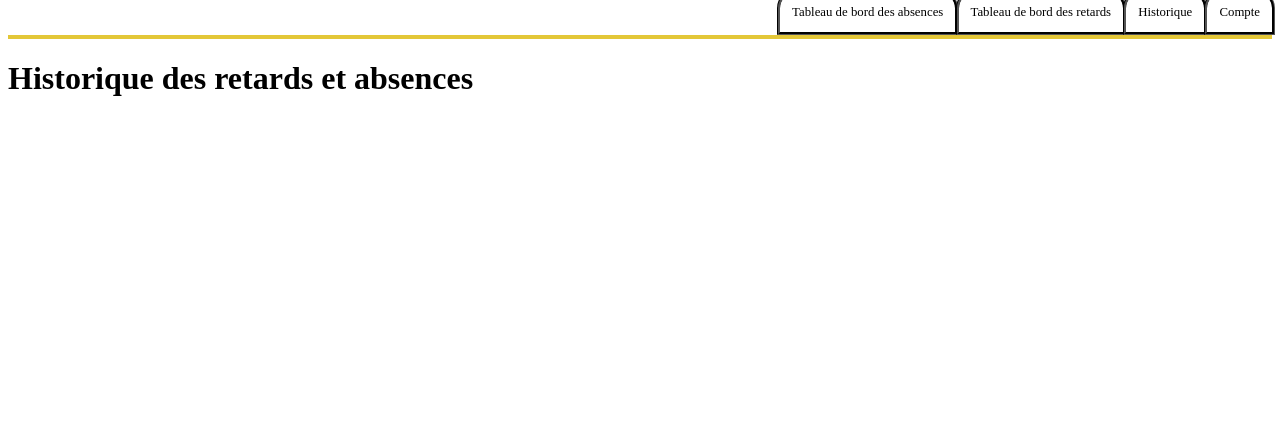
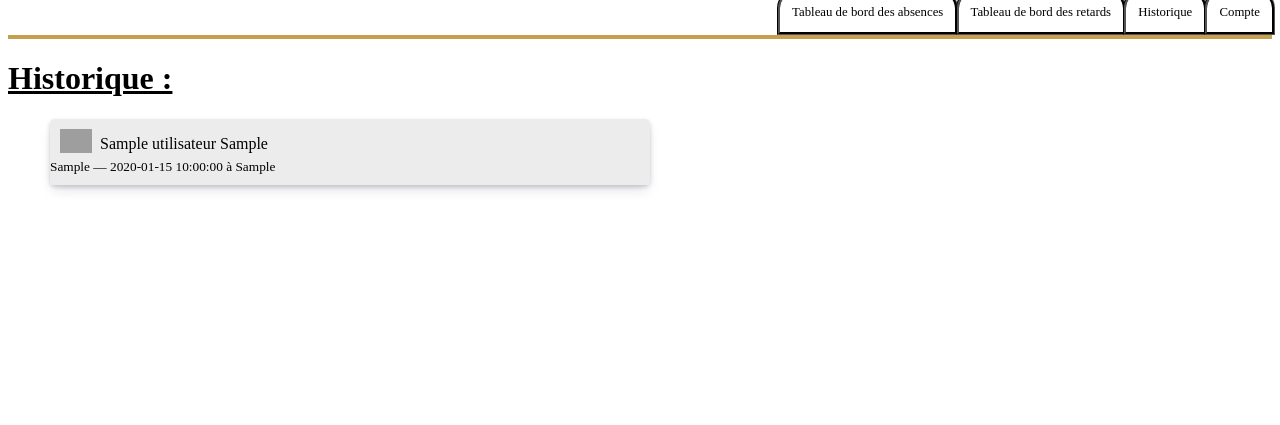
Before and after one commit to crysis421/Systeme-de-Gestion-des-Absences-pour-le-BUT-informatique, a PHP site: page /HistoriqueResp.php in a window 1280 px wide. Shown: the part 332-757 px from the top of the page. Run offline with PHP 8.4, Linux system fonts and the light colour scheme; tables that the repository leaves empty or names only in its code hold one stand-in row (values such as "Sample post"); some libraries are stand-ins or nearby versions; grey boxes are pictures that could not be loaded.

Commit message:
Suite BDD Historique

```diff
--- a/Code/Model/AbsenceModel.php
+++ b/Code/Model/AbsenceModel.php
@@ -107,8 +107,7 @@ class AbsenceModel
         SELECT
             j.idJustificatif,
             j.dateSoumission,
-            j.idMotif,
-            j.commentaire AS commentaire_justificatif,
+            j.commentaire_absence AS commentaire_justificatif,
             j.verrouille,
             u.idUtilisateur,
             u.nom AS nom_etudiant,
@@ -117,25 +116,26 @@ class AbsenceModel
             a.statut AS statut_absence,
             s.date AS date_seance,
             s.heureDebut,
-            s.typeSeance,
+            s.typeseance AS typeSeance,
             c.matiere,
             t.idTraitement,
             t.attente,
             t.reponse,
-            t.commentaire AS commentaire_traitement
-        FROM Justificatif j
-        JOIN Absence a ON j.idAbsence = a.idAbsence
-        JOIN Utilisateur u ON a.idUtilisateur = u.idUtilisateur
-        JOIN Seance s ON a.idSeance = s.idSeance
-        JOIN Cours c ON s.idCours = c.idCours
-        LEFT JOIN TraitementJustificatif t ON j.idJustificatif = t.idJustificatif
-        WHERE t.attente = FALSE OR t.reponse = 'refus' OR t.reponse = 'accepte'
+            t.commentaire_validation AS commentaire_traitement
+        FROM justificatif j
+        JOIN absenceetjustificatif aj ON j.idJustificatif = aj.idJustificatif
+        JOIN absence a ON aj.idAbsence = a.idAbsence
+        JOIN utilisateur u ON a.idEtudiant = u.idUtilisateur
+        JOIN seance s ON a.idSeance = s.idSeance
+        JOIN cours c ON s.idCours = c.idCours
+            LEFT JOIN justificatifettraitementjustificatif jt ON j.idJustificatif = jt.idJustificatif
+            LEFT JOIN traitementjustificatif t ON jt.idTraitement = t.idTraitement
+            WHERE t.attente = FALSE
         ORDER BY j.dateSoumission DESC
     ";
         $stmt = $this->conn->prepare($sql);
         $stmt->execute();
-        return $stmt->fetchAll();
-
+        return $stmt->fetchAll(PDO::FETCH_ASSOC);
     }
 
     public function delete($idAbsence)
--- a/Code/Vue/HistoriqueResp.php
+++ b/Code/Vue/HistoriqueResp.php
@@ -1,27 +1,139 @@
 <?php
+
+
 require_once "../Model/AbsenceModel.php";
+
 $model = new AbsenceModel();
-$justificatifs = $model->getJustificatifsAttente();
+$justificatifs = $model->getJustificatifsHistorique();
+
+//$titre = "";
+//$description = "";
+
+
+//if ($_SERVER["REQUEST_METHOD"] === "POST") {
+//    $choix = $_POST['toggle'] ?? null;
+
+//    $motif = $_POST['motifs'] ?? null;
+
+//    $refus = $_POST['motif_refus'] ?? null;
+//    $demande = $_POST['motif_demande'] ?? null;
+
+//    if($choix == "accepte"){
+//        $titre = "Accepté !";
+//        $description = $motif;
+//    }
+
+//    if ($choix == "refuse"){
+//        $titre = "Refusé !";
+//        $description = $refus;
+//        if(strlen($demande) > 10) {
+//            $description = substr($description,0,10) . "...";
+//        }
+//    }
+
+//    if ($choix == "demande"){
+//        $titre = "Demandé !";
+//        $description = $demande;
+//        if(strlen($demande) > 10) {
+//            $description = substr($description,0,10) . "...";
+//        }
+//    }
+//}
+
+
+
 ?>
 
+
+
 <!DOCTYPE html>
-<html lang="en">
+<html lang="fr">
 <head>
     <meta charset="UTF-8">
-    <link rel="stylesheet" href="../CSS/styleMenuHorizontal.css" />
-    <title>Gestionnaire d'absence</title>
+    <link rel="stylesheet" href="jolan/assemblage/Main.css">
+    <title>Historique</title>
 </head>
 <body>
 
 <a href="https://ent.uphf.fr/uPortal/f/Accueil/normal/render.uP"><img src="https://ent.uphf.fr/uphf/images/ent-logo.svg" alt="Logo de l'IUT"></a>
 
+<!-- TabBar ici ! -->
 <ul>
-    <a href="tableauDeBordRespAbsences.php"><li>Tableau de bord des absences</li></a>
-    <a href="tableauDeBordRespRetards.php"><li>Tableau de bord des retards</li></a>
-    <a href="HistoriqueResp.html"><li>Historique</li></a>
-    <a href="CompteResp.html"><li>Compte</li></a>
+    <a class="pages" href="tableauDeBordRespAbsences.php"><li>Tableau de bord des absences</li></a>
+    <a class="pages" href="tableauDeBordRespRetards.php"><li>Tableau de bord des retards</li></a>
+    <a class="pages" href="HistoriqueResp.php"><li>Historique</li></a>
+    <a class="pages" href="CompteResp.html"><li>Compte</li></a>
 </ul>
 
-<h1>Historique des retards et absences</h1>
+
+<!-- Liste des absences ici ! -->
+<h1><u>Historique : </u></h1>
+
+<div class="liste-absence">
+    <?php foreach ($justificatifs as $justif): ?>
+        <div class="element">
+            <details>
+                <summary class="top-layer">
+                    <img src="/Image/profil_default.png" alt="avatar" class="image-utilisateur" height="24">
+                    <a class="nom"><?= ($justif['nom_etudiant']) ?> <?= ($justif['prenom_etudiant']) ?></a><br>
+                    <small><?= ($justif['matiere']) ?> — <?= ($justif['date_seance']) ?> à <?= ($justif['heureDebut']) ?></small>
+                </summary>
+
+                <div class="details">
+                    <div class="justificatif-viewer">
+                        <details>
+                            <summary>
+                                <a class="justificatif-texte">Justificatif</a>
+                                <img class="oeil" src="jolan/assemblage/oeil.png" alt="Voir le justificatif">
+                            </summary>
+                            <div class="fondu-noir"></div>
+                            <!-- mettre chemin vers le fichier img ou autre du justificatif -->
+                            <img class="justificatif-image-big" src="jolan/assemblage/justificatif.jpg" alt="Justicatif">
+                        </details>
+                    </div>
+
+                    <form method="post">
+                        <a class="decision-finale">Décision finale</a>
+
+                        <br><br>
+
+                        <div id="texte1">
+                            <select name="motifs" id="motif-absence">
+                                <option value="">--Choisissez une option--</option>
+                                <option value="transport">Transport</option>
+                                <option value="malade">Malade</option>
+                                <option value="etc">...</option>
+                            </select>
+                            <br>
+                            <input class='bouton-envoye' type="submit" name="bouton4" value="Envoyer">
+                            <br><br>
+                        </div>
+
+                        <div id="texte2">
+                            Motif du refus : <br><br>
+                            <textarea name="motif_refus" rows="4" cols="50"></textarea>
+                            <br><br>
+                            <input class='bouton-envoye' type="submit" name="bouton4" value="Envoyer">
+                            <br><br>
+                        </div>
+
+                        <div id="texte3">
+                            Motif de la demande : <br><br>
+                            <textarea name="motif_demande" rows="4" cols="50"></textarea>
+                            <br><br>
+                            <input class='bouton-envoye' type="submit" name="bouton4" value="Envoyer">
+                            <br><br>
+                        </div>
+                    </form>
+                </div>
+            </details>
+        </div>
+    <?php endforeach; ?>
+</div>
+
+
+
+
+
 </body>
 </html>
--- a/Code/Vue/tableauDeBordRespAbsences.php
+++ b/Code/Vue/tableauDeBordRespAbsences.php
@@ -1,6 +1,6 @@
 <?php
 
-use Model\;
+//use Model\;
 
 //require_once "../Model/.php";
 //$testBDD = new TestDBB();
@@ -55,7 +55,7 @@ if ($_SERVER["REQUEST_METHOD"] === "POST") {
 <head>
     <meta charset="UTF-8">
     <link rel="stylesheet" href="/Code/CSS/TraitementJustificatifs.css">
-    <title>Tableau de bord absence</title>
+    <title>Tableau de bord retard</title>
 </head>
 <body>
 
```
